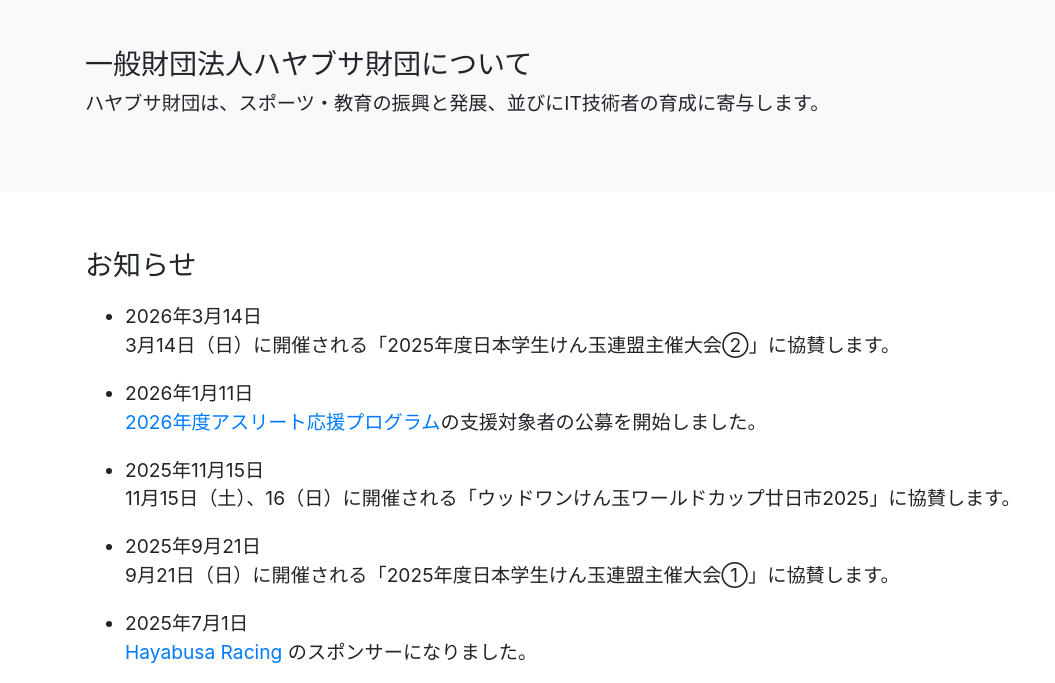
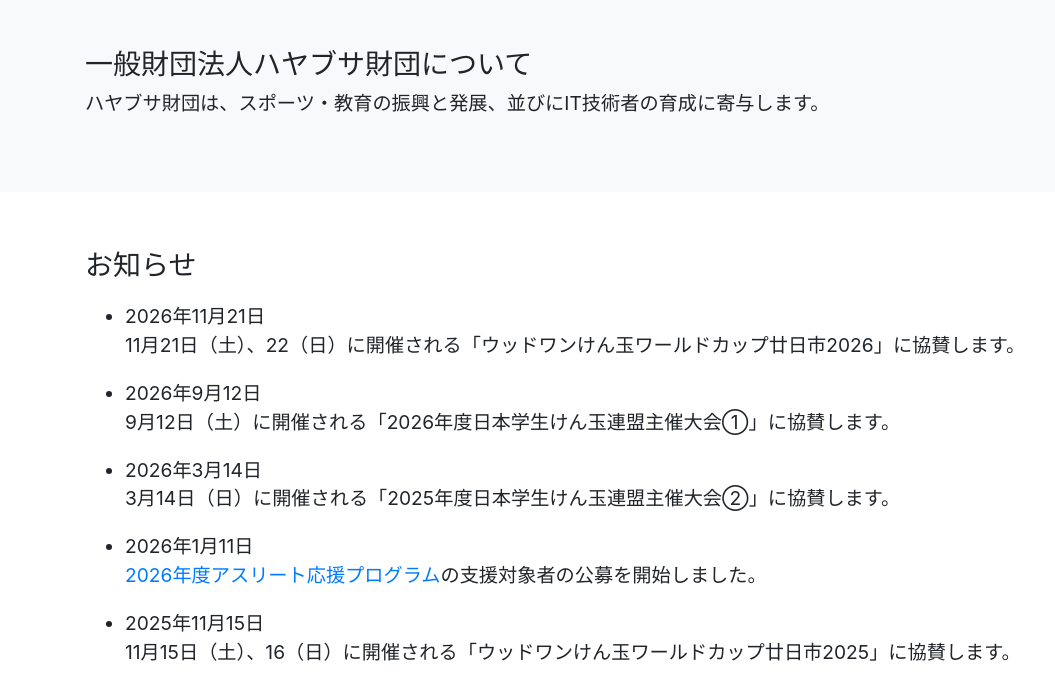
Before and after one commit to hatashinya/hayabusa-foundation, a plain HTML site: page index.html in a window 1280 px wide. Shown: the part 110-793 px from the top of the page, without its empty margins (0-1055 px from the left). Drawn offline with nearby package versions, Linux system fonts and the light colour scheme.

Commit message:
news 2026

```diff
--- a/index.html
+++ b/index.html
@@ -33,6 +33,8 @@
                 <div class="container">
                     <h3>お知らせ</h3>
                     <ul>
+                        <li>2026年11月21日<br />11月21日（土）、22（日）に開催される「ウッドワンけん玉ワールドカップ廿日市2026」に協賛します。</li>
+                        <li>2026年9月12日<br />9月12日（土）に開催される「2026年度日本学生けん玉連盟主催大会①」に協賛します。</li>
                         <li>2026年3月14日<br />3月14日（日）に開催される「2025年度日本学生けん玉連盟主催大会②」に協賛します。</li>
                         <li>2026年1月11日<br /><a href="./athlete.html">2026年度アスリート応援プログラム</a>の支援対象者の公募を開始しました。</li>
                         <li>2025年11月15日<br />11月15日（土）、16（日）に開催される「ウッドワンけん玉ワールドカップ廿日市2025」に協賛します。</li>
```
